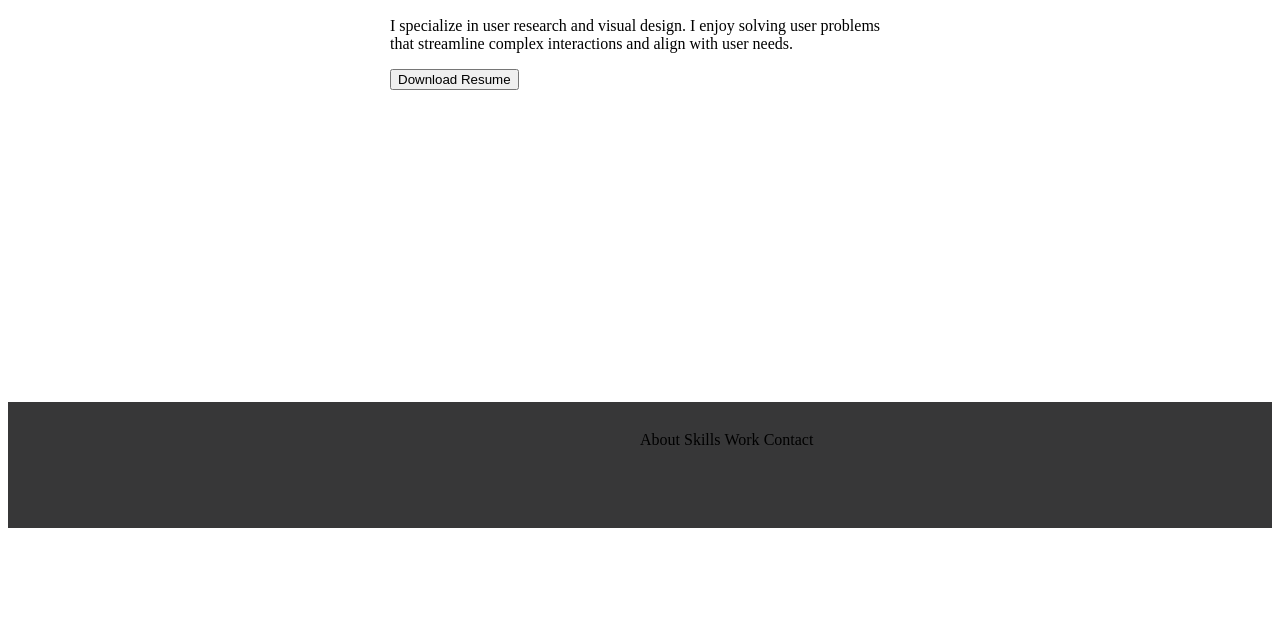
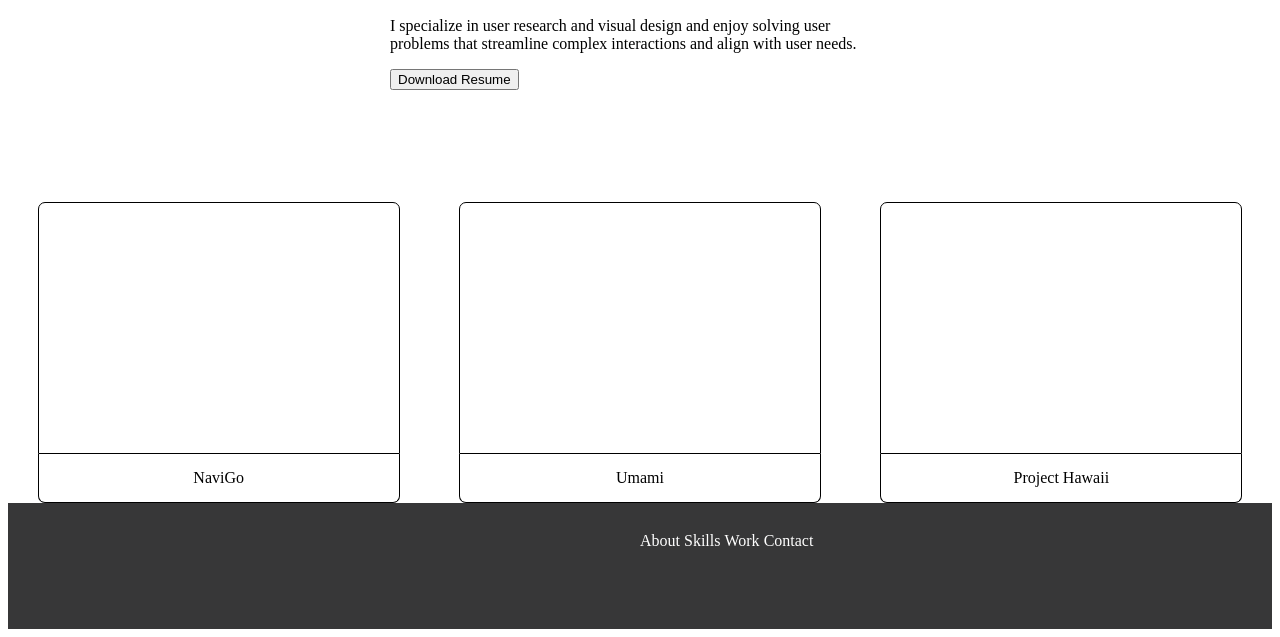
Before and after one commit to RosRamirez/homework-17, a plain HTML site: page index.html in a window 1280 px wide. Shown: the part 385-1022 px from the top of the page. Before the commit the page ends 921 px from the top, so only its background shows below. Drawn offline with Linux system fonts and the light colour scheme.

Commit message:
html_css_image_changes

```diff
--- a/css/styles.css
+++ b/css/styles.css
@@ -20,7 +20,7 @@ ul {
 }
 
 .heroImg {
-    height: 600px;
+    height: 400px;
     padding: 25px;
 }
 
@@ -29,8 +29,31 @@ ul {
     margin: 0 auto;
 }
 
+.caseStudies {
+    display: flex;
+    justify-content: space-around;
+}
+
+.swatch {
+    height: 250px;
+    width: 360px;
+    border: 1px solid black;
+    border-top-left-radius: 7px;
+    border-top-right-radius: 7px;
+}
+
+.title {
+    padding: 15px;
+    text-align: center;
+    border: 1px solid black;
+    border-top: none;
+    border-bottom-left-radius: 7px;
+    border-bottom-right-radius: 7px;
+}
+
 footer {
     background-color: #373738;
     height: 100px;
     padding: 1%;
+    color: white;
 }
--- a/index.html
+++ b/index.html
@@ -20,8 +20,22 @@
             <section class="heroImg">
                 <div class="content">
                     <img src="./images/RosieR.jpg" alt="Photo of Rosalinda Ramirez" width="300" height="220">
-                    <p>I specialize in user research and visual design. I enjoy solving user problems that streamline complex interactions and align with user needs.</p>
+                    <p>I specialize in user research and visual design and enjoy solving user problems that streamline complex interactions and align with user needs.</p>
                     <button>Download Resume</button>
+                </div>
+            </section>
+            <section class="caseStudies">
+                <div class="caseContainter">
+                    <div class="swatch navigo"></div>
+                    <div class="title">NaviGo</div>
+                </div>
+                <div class="caseContainter">
+                    <div class="swatch umami"></div>
+                    <div class="title">Umami</div>
+                </div>
+                <div class="caseContainter">
+                    <div class="swatch Phawaii"></div>
+                    <div class="title">Project Hawaii</div>
                 </div>
             </section>
             <footer>
```
Also changed, not shown: images/RosieR_web.jpg (added).
